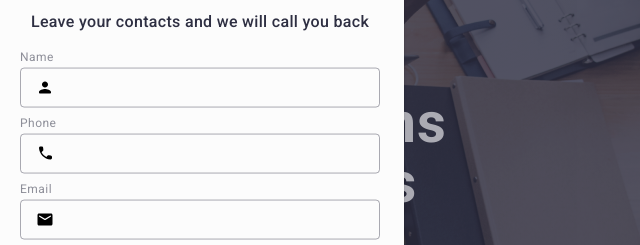
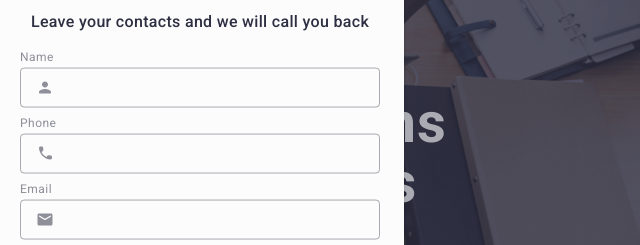
Before and after one commit to denis122121/hw6, a plain HTML site: page index.html in a window 1280 px wide. Both pictures are taken after a click on the button "Order Service". Shown: the part 167-412 px from the top of the page, 440-1080 px from the left. Drawn offline with nearby package versions, Linux system fonts and the light colour scheme.

Commit message:
Update styles.css

```diff
--- a/css/styles.css
+++ b/css/styles.css
@@ -838,7 +838,7 @@ transform: translateY(-50%);
 
 .icon-modal {
     position: absolute;
-    fill: var(--primary-color);
+    fill: var(--costumers-color);
     top: 50%;
     left: 16px;
     transform: translateY(-50%);
```
